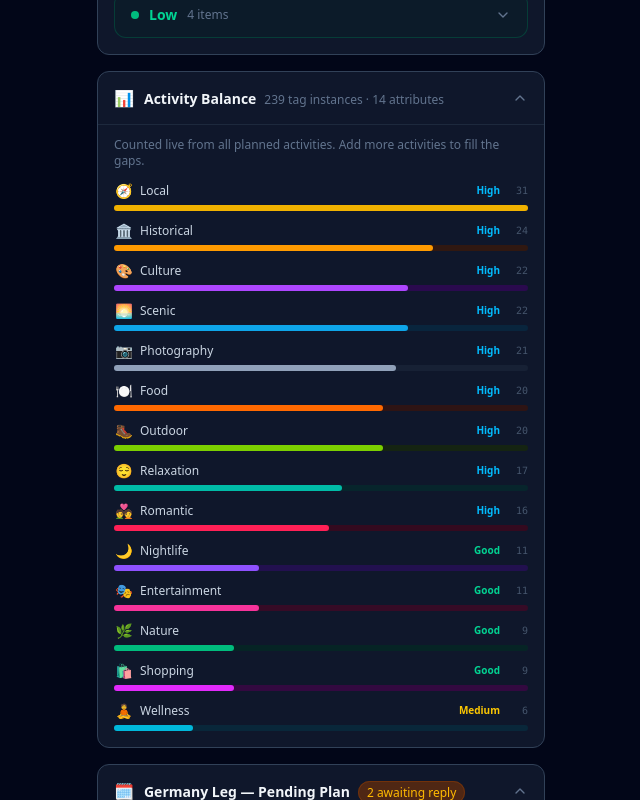
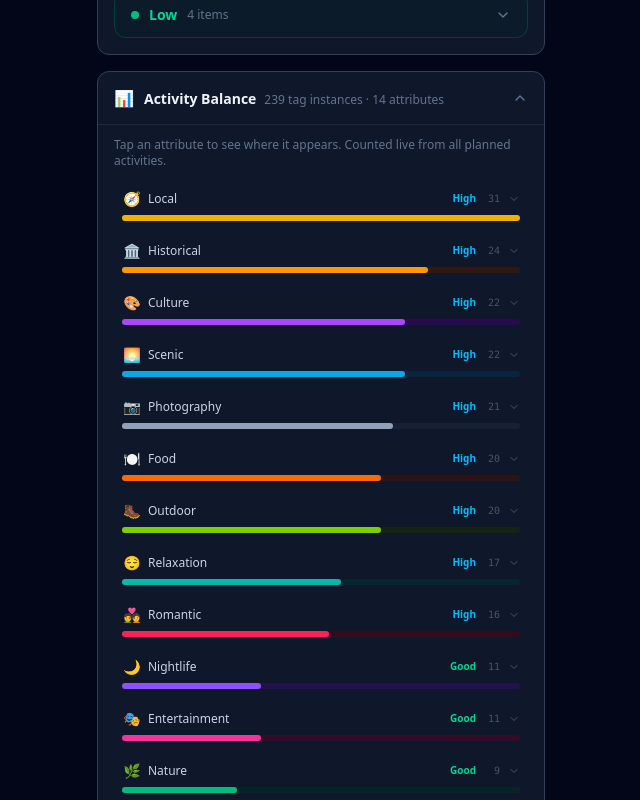
Before and after one commit to thanhnv2210/euro-trip-2026, a React (Vite) app: page /journal in a window 1280 px wide. Shown: the part 820-1620 px from the top of the page, without its empty margins (319-959 px from the left). Built offline with nearby package versions, Linux system fonts and the light colour scheme.

Commit message:
Update attribute with location and date

```diff
--- a/src/pages/JournalPage.jsx
+++ b/src/pages/JournalPage.jsx
@@ -300,26 +300,33 @@ const TAG_META = [
 function AttributeBalanceSection() {
   const { state } = useTrip()
   const [open, setOpen] = useState(true)
+  const [expandedTag, setExpandedTag] = useState(null)
 
-  // Count tag occurrences across all activities
-  const counts = {}
+  // Build index: tag -> [{day, act}]
+  const tagIndex = {}
   for (const day of state.itinerary) {
     for (const act of day.activities ?? []) {
       for (const tag of act.tags ?? []) {
-        counts[tag] = (counts[tag] || 0) + 1
+        if (!tagIndex[tag]) tagIndex[tag] = []
+        tagIndex[tag].push({ day, act })
       }
     }
   }
 
+  const counts = Object.fromEntries(Object.entries(tagIndex).map(([t, arr]) => [t, arr.length]))
   const max = Math.max(...Object.values(counts), 1)
   const total = Object.values(counts).reduce((s, v) => s + v, 0)
 
   function levelLabel(count) {
-    if (count === 0)       return { text: 'None',      style: 'text-slate-600' }
-    if (count <= 3)        return { text: 'Low',       style: 'text-red-400' }
-    if (count <= 8)        return { text: 'Medium',    style: 'text-yellow-400' }
-    if (count <= 15)       return { text: 'Good',      style: 'text-emerald-400' }
-    return                        { text: 'High',      style: 'text-sky-400' }
+    if (count === 0) return { text: 'None',   style: 'text-slate-600' }
+    if (count <= 3)  return { text: 'Low',    style: 'text-red-400' }
+    if (count <= 8)  return { text: 'Medium', style: 'text-yellow-400' }
+    if (count <= 15) return { text: 'Good',   style: 'text-emerald-400' }
+    return                  { text: 'High',   style: 'text-sky-400' }
+  }
+
+  function formatDate(dateStr) {
+    return new Date(dateStr + 'T00:00:00').toLocaleDateString('en-GB', { day: 'numeric', month: 'short' })
   }
 
   const sorted = [...TAG_META].sort((a, b) => (counts[b.tag] || 0) - (counts[a.tag] || 0))
@@ -345,30 +352,63 @@ function AttributeBalanceSection() {
       </button>
 
       {open && (
-        <div className="px-4 pb-4 border-t border-slate-800 pt-3 space-y-2.5">
-          <p className="text-xs text-slate-500 mb-3">Counted live from all planned activities. Add more activities to fill the gaps.</p>
+        <div className="px-4 pb-4 border-t border-slate-800 pt-3 space-y-1">
+          <p className="text-xs text-slate-500 mb-3">Tap an attribute to see where it appears. Counted live from all planned activities.</p>
           {sorted.map(({ tag, label, icon, color, track }) => {
             const count = counts[tag] || 0
             const pct = Math.round((count / max) * 100)
             const { text, style } = levelLabel(count)
+            const isExpanded = expandedTag === tag
+            const entries = tagIndex[tag] ?? []
+
             return (
-              <div key={tag}>
-                <div className="flex items-center justify-between mb-1">
+              <div key={tag} className="rounded-lg overflow-hidden">
+                {/* Row — tappable */}
+                <button
+                  className="w-full text-left active:bg-slate-800/60 transition-colors px-2 py-2 rounded-lg"
+                  onClick={() => setExpandedTag(isExpanded ? null : tag)}
+                >
+                  <div className="flex items-center justify-between mb-1.5">
                     <div className="flex items-center gap-1.5">
                       <span className="text-sm w-5 text-center">{icon}</span>
                       <span className="text-xs font-medium text-slate-300">{label}</span>
                     </div>
                     <div className="flex items-center gap-2">
                       <span className={`text-[10px] font-semibold ${style}`}>{text}</span>
-                    <span className="text-[10px] text-slate-600 font-mono w-5 text-right">{count}</span>
+                      <span className="text-[10px] text-slate-600 font-mono w-4 text-right">{count}</span>
+                      <svg
+                        className={`w-3 h-3 text-slate-600 transition-transform shrink-0 ${isExpanded ? 'rotate-180' : ''}`}
+                        viewBox="0 0 24 24" fill="none" stroke="currentColor" strokeWidth={2}>
+                        <path d="M6 9l6 6 6-6" strokeLinecap="round" strokeLinejoin="round" />
+                      </svg>
                     </div>
                   </div>
                   <div className={`w-full h-1.5 rounded-full ${track}`}>
-                  <div
-                    className={`h-1.5 rounded-full transition-all ${color}`}
-                    style={{ width: `${pct}%` }}
-                  />
+                    <div className={`h-1.5 rounded-full transition-all ${color}`} style={{ width: `${pct}%` }} />
                   </div>
+                </button>
+
+                {/* Expanded activity list */}
+                {isExpanded && (
+                  <div className="mx-2 mb-2 rounded-lg border border-slate-700/60 bg-slate-800/40 divide-y divide-slate-700/40">
+                    {entries.length === 0 ? (
+                      <p className="text-xs text-slate-600 px-3 py-2">No activities yet.</p>
+                    ) : (
+                      entries.map(({ day, act }, i) => (
+                        <div key={i} className="flex items-start gap-3 px-3 py-2.5">
+                          <div className="shrink-0 text-right min-w-[52px]">
+                            <p className="text-[10px] font-mono text-slate-500">{formatDate(day.date)}</p>
+                            {act.time && <p className="text-[10px] font-mono text-slate-600">{act.time}</p>}
+                          </div>
+                          <div className="flex-1 min-w-0">
+                            <p className="text-xs font-medium text-slate-200 leading-snug">{act.title}</p>
+                            <p className="text-[10px] text-slate-500 mt-0.5">{day.city}</p>
+                          </div>
+                        </div>
+                      ))
+                    )}
+                  </div>
+                )}
               </div>
             )
           })}
```
Lines whose indentation alone changed are shown as unchanged.
